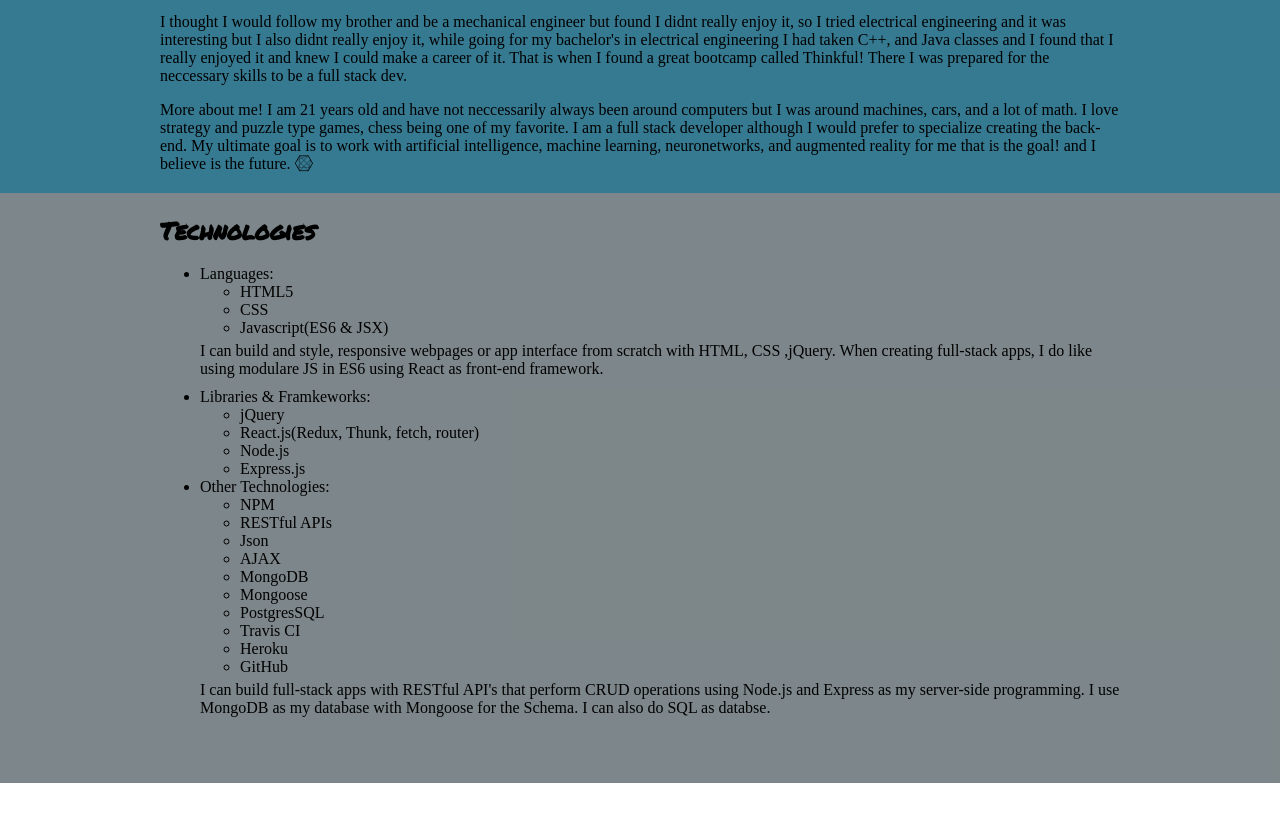
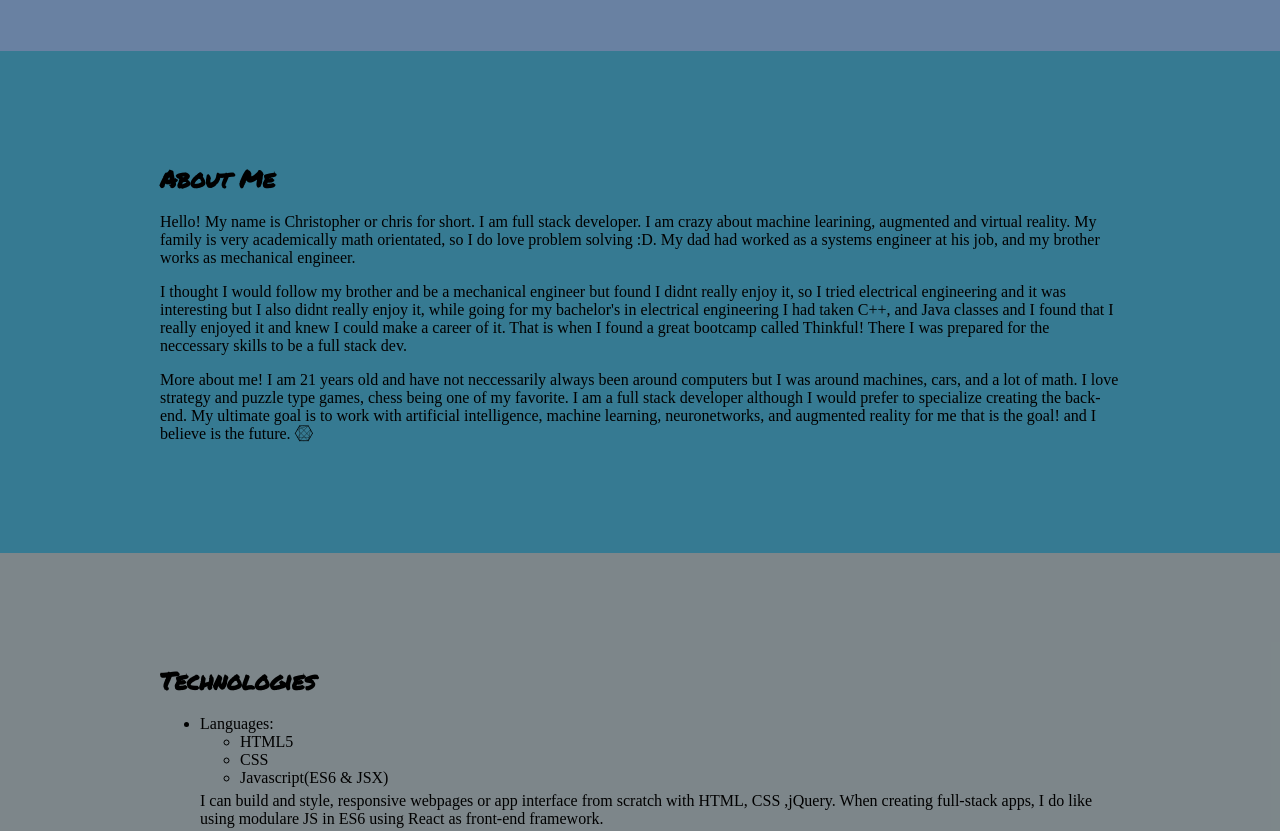
Before and after one commit to ChrisGantz/chris-portfolio, a React app: page / in a window 1280 px wide. Shown: the part 1391-2222 px from the top of the page. Before the commit the page ends 2174 px from the top, so only its background shows below. Built offline with nearby package versions, Linux system fonts and the light colour scheme; a web font is replaced by a local one.

Commit message:
more css :)

```diff
--- a/src/components/Technologies.js
+++ b/src/components/Technologies.js
@@ -3,7 +3,7 @@ import React from "react";
 export default function Technologies() {
   return (
     <section className="technologies">
-      <div className="row">
+      <div className="row padding-top-bot">
         <h2>Technologies</h2>
         <ul>
           <li>
--- a/src/components/about-me.js
+++ b/src/components/about-me.js
@@ -3,7 +3,7 @@ import React from "react";
 export default function AboutMe() {
   return (
     <section className="about-me">
-      <div className="row">
+      <div className="row padding-top-bot">
         <h2>About Me</h2>
         <p>
           Hello! My name is Christopher or chris for short. I am full stack
--- a/src/components/projects.js
+++ b/src/components/projects.js
@@ -3,7 +3,7 @@ import writingConcept from "../webPic/landingpage.jpg";
 export default function Projects() {
   return (
     <section className="project">
-      <div className="row">
+      <div className="row padding-top-bot">
         <h2>Projects</h2>
         <ul className="projects-list">
           <li className="col-6 each-project">
--- a/src/css/main.css
+++ b/src/css/main.css
@@ -99,6 +99,10 @@ img {
   height: 400px;
 }
 
+.padding-top-bot {
+  padding: 90px 0;
+}
+
 
 /* font-family: 'Permanent Marker', cursive;
 font-family: 'Volkhov', serif;
```
